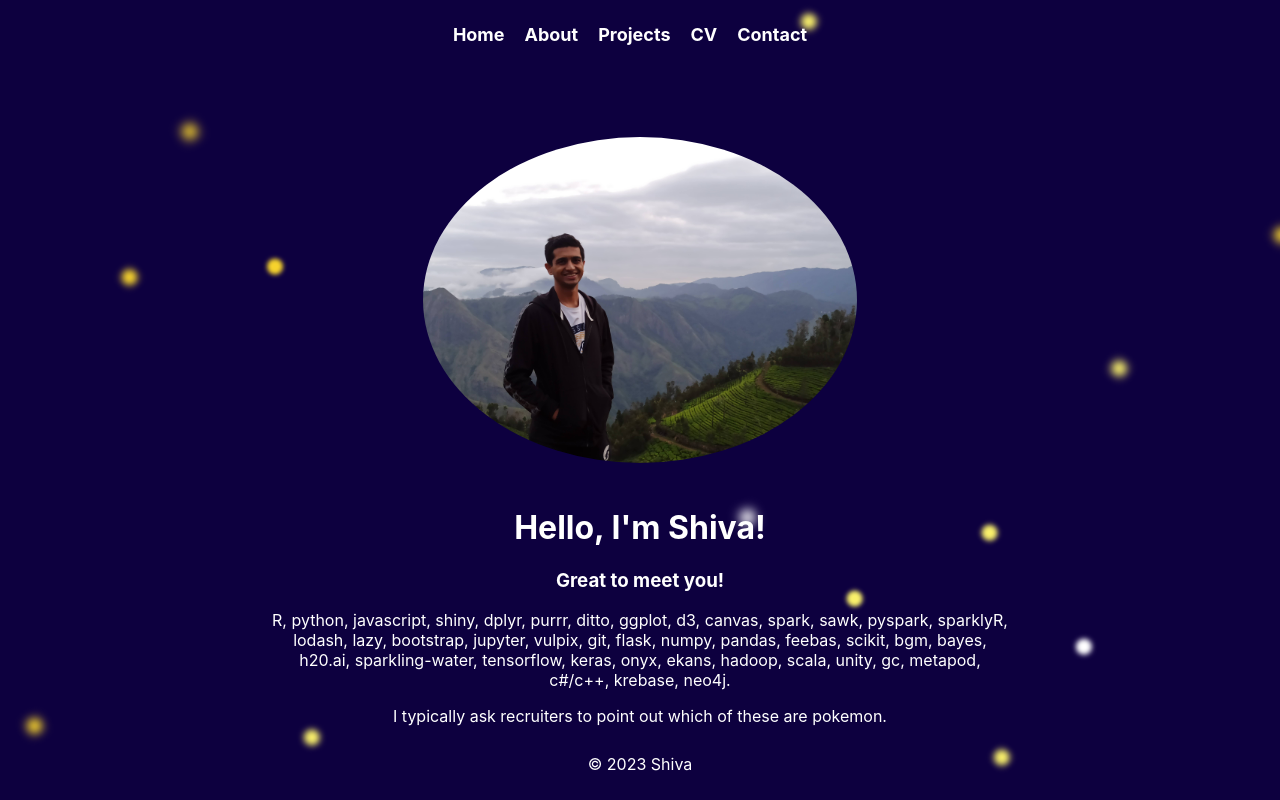
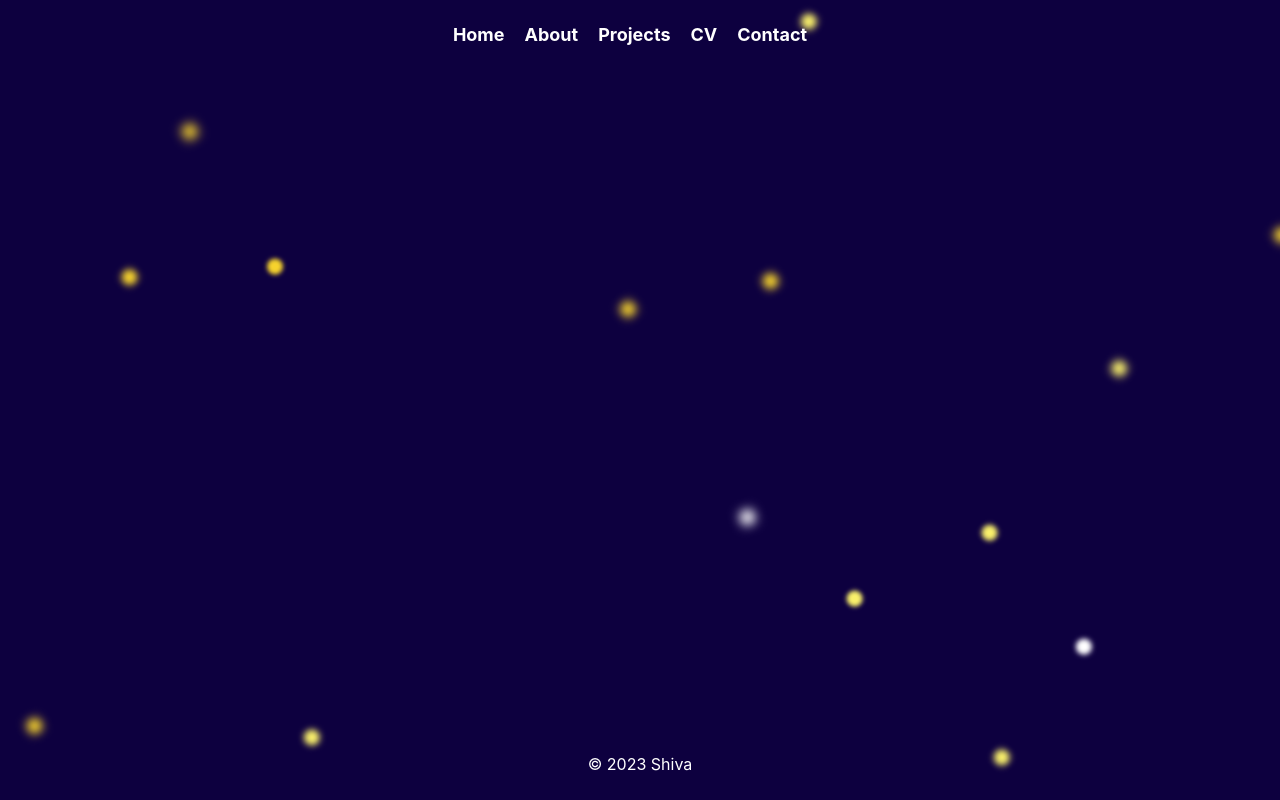
Before and after one commit to Shivanirudh/website, a React (Create React App) app: page / in a window 1280 px wide. Built offline with nearby package versions, Linux system fonts and the light colour scheme.

Commit message:
Home path

```diff
--- a/src/App.js
+++ b/src/App.js
@@ -17,7 +17,7 @@ function App() {
         <Header />
         <Background/>
         <Routes>
-          <Route exact path="/" element={<Home/>} />
+          <Route exact path="/website" element={<Home/>} />
           <Route path="/about" element={<About/>} />
           <Route path="/cv" element={<CV/>} />
           <Route path="/projects" element={<Projects/>} />
--- a/src/components/Header.js
+++ b/src/components/Header.js
@@ -17,7 +17,7 @@ const Header = () => {
       </div>
       <nav className={`nav-links ${isNavOpen ? 'open' : ''}`}>
         <ul>
-          <li><Link to="/" onClick={toggleNav}>Home</Link></li>
+          <li><Link to="/website" onClick={toggleNav}>Home</Link></li>
           <li><Link to="/about" onClick={toggleNav}>About</Link></li>
           <li><Link to="/projects" onClick={toggleNav}>Projects</Link></li>
           <li><Link to="/cv" onClick={toggleNav}>CV</Link></li>
```
